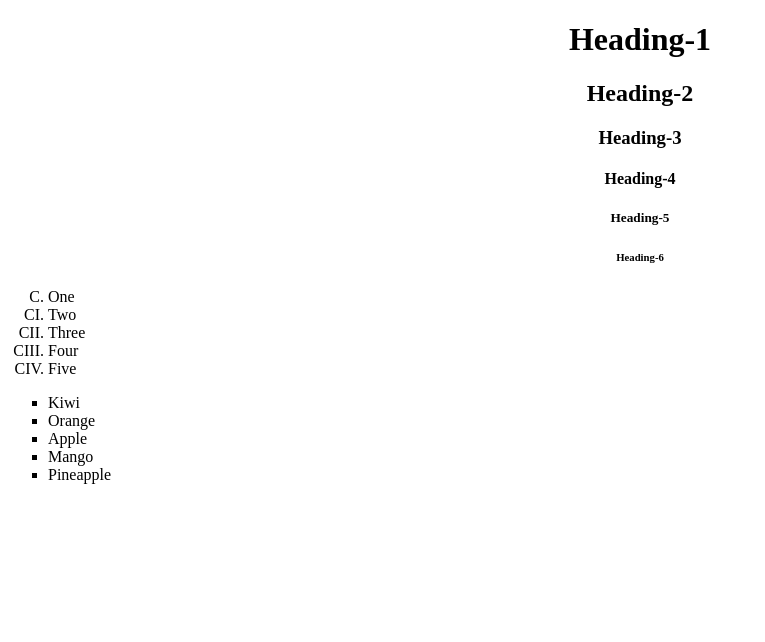
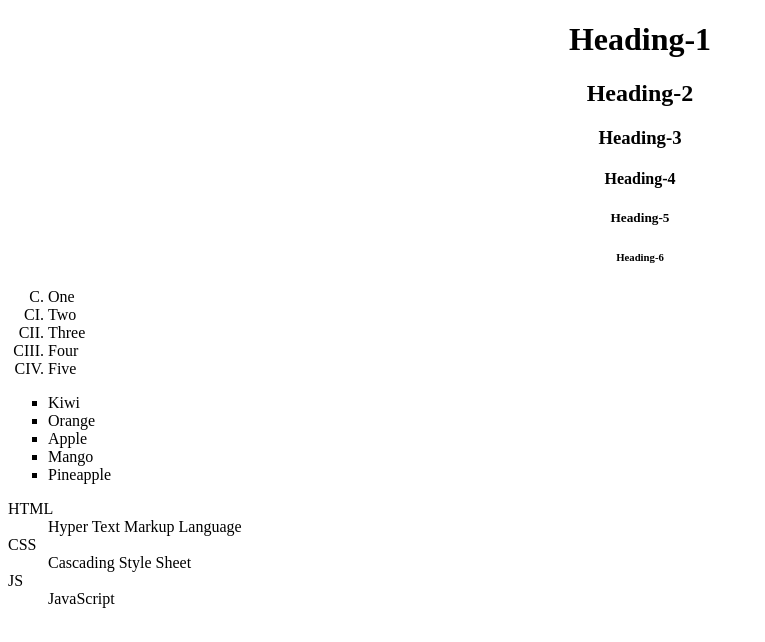
Before and after one commit to latha-koganti/test, a plain HTML site: page index.html in a window 1280 px wide. Shown: the whole page, without its empty margins (0-765 px from the left). Drawn offline with Linux system fonts and the light colour scheme.

Commit message:
dev3 updated descriptive list

```diff
--- a/index.html
+++ b/index.html
@@ -35,5 +35,15 @@
         <li>Mango</li>
         <li>Pineapple</li>
       </ul>
+
+      <!-- dev3 updated discriptive list  -->
+       <dd>
+        <dt>HTML</dt>
+        <dd>Hyper Text Markup Language</dd>
+        <dt>CSS</dt>
+        <dd>Cascading Style Sheet</dd>
+        <dt>JS</dt>
+        <dd>JavaScript</dd>
+       </dd>
   </body>
 </html>
```
